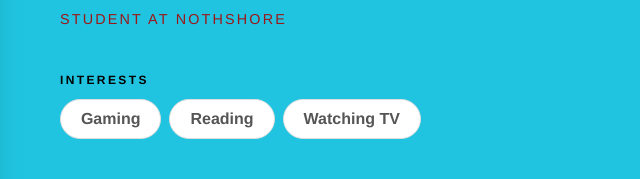
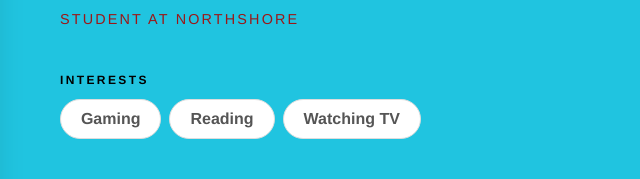
Before and after one commit to joekennedy1/joekennedy1.github.io, a plain HTML site: page index.html in a window 1280 px wide. Shown: the part 485-664 px from the top of the page, 481-1121 px from the left. Drawn offline with Linux system fonts and the light colour scheme.

Commit message:
fixed mistakes

```diff
--- a/index.html
+++ b/index.html
@@ -22,7 +22,7 @@
          </div>
            <div class ="content">
             <h2>Joseph Kennedy</h2>
-            <p>Student at Nothshore</p>
+            <p>Student at Northshore</p>
           <div id="interests">
           <h3>Interests</h3>
           <ul>
```
Also changed, not shown: portfolio.html (+1 -1 lines).
